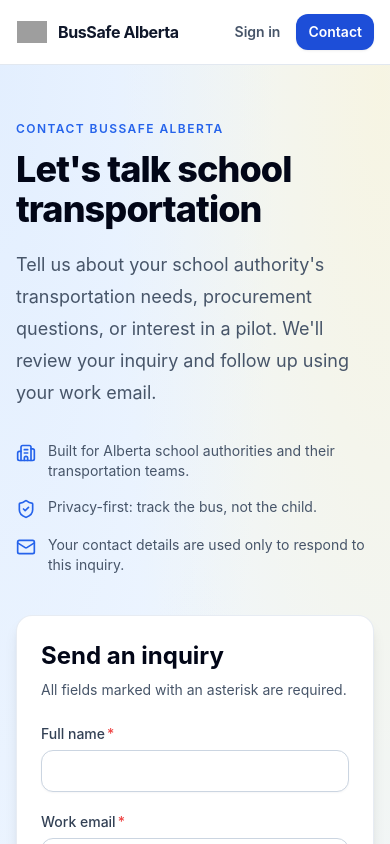
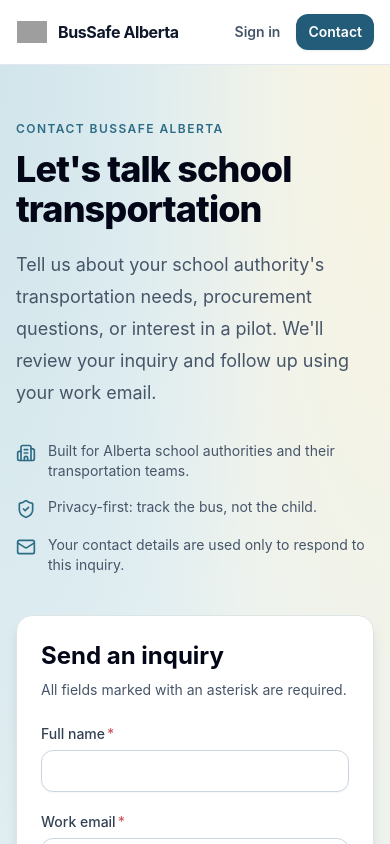
Before and after one commit to Davinder498/SafeBus-GLM, a React (Vite) app in the folder apps/web/: page /contact in a window 390 px wide. Shown: the top 844 px of the page. Built offline with nearby package versions, Linux system fonts and the light colour scheme; no server answers; grey boxes are pictures that could not be loaded; a web font is replaced by a local one.

Commit message:
feat: unify web and mobile color system

```diff
--- a/apps/web/src/components/layout/DashboardLayout.tsx
+++ b/apps/web/src/components/layout/DashboardLayout.tsx
@@ -344,14 +344,14 @@
 
   return (
     <div
-      className="min-h-screen bg-slate-50"
+      className="min-h-screen bg-[#F6F8F7]"
       data-ui="dashboard-shell"
       data-app-surface={appSurface}
       data-portal={portal}
     >
       {/* Top header */}
       <header
-        className="sticky top-0 z-40 border-b border-slate-200 bg-white/80 backdrop-blur-md"
+        className="sticky top-0 z-40 border-b border-[#DCE5E4] bg-white/90 backdrop-blur-md"
         data-ui="app-bar"
       >
         <div
@@ -472,7 +472,7 @@
       <div className="mx-auto flex max-w-[1400px] gap-0 px-0 lg:px-6">
         {/* Desktop sidebar */}
         {!usesBottomTabs && (
-          <aside className="sticky top-16 hidden h-[calc(100vh-4rem)] w-64 shrink-0 overflow-y-auto border-r border-slate-200 bg-white py-6 lg:block">
+          <aside className="sticky top-16 hidden h-[calc(100vh-4rem)] w-64 shrink-0 overflow-y-auto border-r border-[#DCE5E4] bg-white py-6 lg:block">
             <SidebarNav groups={groups} portal={portal} />
           </aside>
         )}
--- a/apps/web/src/components/ui/Button.tsx
+++ b/apps/web/src/components/ui/Button.tsx
@@ -19,7 +19,7 @@
         success:
           'bg-success-600 text-white shadow-sm hover:bg-success-700 focus-visible:ring-success-500',
         outline:
-          'border border-slate-300 bg-white text-slate-700 shadow-xs hover:bg-slate-50 hover:text-slate-900 focus-visible:ring-navy-500',
+          'border border-[#DCE5E4] bg-white text-slate-700 shadow-xs hover:bg-[#EFF4F3] hover:text-slate-900 focus-visible:ring-navy-500',
       },
       size: {
         sm: 'h-9 px-3 text-sm',
--- a/apps/web/src/components/ui/Card.tsx
+++ b/apps/web/src/components/ui/Card.tsx
@@ -15,7 +15,7 @@
     <div
       data-ui="card"
       className={cn(
-        'min-w-0 rounded-xl border border-slate-200/80 bg-white shadow-card',
+        'min-w-0 rounded-xl border border-[#DCE5E4] bg-white shadow-card',
         interactive &&
           'transition-shadow duration-200 hover:-translate-y-0.5 hover:shadow-card-hover',
         className,
--- a/apps/web/src/index.css
+++ b/apps/web/src/index.css
@@ -11,6 +11,21 @@
 @tailwind utilities;
 
 @layer base {
+  :root {
+    --color-brand: #235c78;
+    --color-brand-hover: #19465e;
+    --color-brand-strong: #123447;
+    --color-brand-soft: #e8f2f5;
+    --color-accent: #f2b84b;
+    --color-accent-soft: #fff4d8;
+    --color-canvas: #f6f8f7;
+    --color-surface: #ffffff;
+    --color-surface-subtle: #eff4f3;
+    --color-border: #dce5e4;
+    --color-text: #172b3a;
+    --color-text-muted: #5e6f73;
+  }
+
   html {
     font-family:
       'Inter',
@@ -22,7 +37,9 @@
   }
 
   body {
-    @apply bg-slate-50 text-slate-900 antialiased;
+    background: var(--color-canvas);
+    color: var(--color-text);
+    @apply antialiased;
   }
 
   /* WCAG 2.1 AA: visible focus indicator */
@@ -66,11 +83,11 @@
 
   /* Modern gradient mesh background for auth/public surfaces */
   .bg-mesh {
-    background-color: #eff6ff;
+    background-color: var(--color-brand-soft);
     background-image:
-      radial-gradient(at 0% 0%, rgb(219 234 254 / 0.6) 0px, transparent 50%),
-      radial-gradient(at 98% 1%, rgb(254 243 199 / 0.5) 0px, transparent 50%),
-      radial-gradient(at 50% 100%, rgb(219 234 254 / 0.4) 0px, transparent 50%);
+      radial-gradient(at 0% 0%, rgb(195 221 228 / 0.62) 0px, transparent 50%),
+      radial-gradient(at 98% 1%, rgb(255 244 216 / 0.7) 0px, transparent 50%),
+      radial-gradient(at 50% 100%, rgb(225 238 241 / 0.52) 0px, transparent 50%);
   }
 
   /* Glassy card overlay used on auth surfaces */
@@ -99,12 +116,12 @@
 
 .guardian-service-line__track {
   bottom: 0.875rem;
-  background: #bfd0e3;
+  background: var(--color-border);
 }
 
 .guardian-service-line__travelled {
   max-height: calc(100% - 1.75rem);
-  background: #0b2f5b;
+  background: var(--color-brand);
   transition: height 500ms ease;
 }
 
@@ -120,9 +137,9 @@
   justify-content: center;
   border: 3px solid white;
   border-radius: 999px;
-  background: #ffc928;
-  color: #0b2f5b;
-  box-shadow: 0 5px 14px rgb(11 47 91 / 0.22);
+  background: var(--color-accent);
+  color: var(--color-brand-strong);
+  box-shadow: 0 5px 14px rgb(35 92 120 / 0.22);
   transition: top 500ms ease;
 }
 
@@ -151,27 +168,27 @@
 }
 
 .guardian-service-line__point[data-state='passed'] > span {
-  border-color: #0b2f5b;
-  background: #0b2f5b;
+  border-color: var(--color-brand);
+  background: var(--color-brand);
 }
 
 .guardian-service-line__point[data-state='passed'] p {
-  color: #64748b;
+  color: var(--color-text-muted);
 }
 
 .guardian-service-line__point[data-state='next'] {
   margin: -0.375rem -0.5rem 0.625rem;
   padding: 0.75rem 0.5rem 1rem;
-  border: 1px solid #bfdbfe;
+  border: 1px solid var(--color-border);
   border-radius: 0.875rem;
-  background: #eff6ff;
+  background: var(--color-brand-soft);
 }
 
 .guardian-service-line__point[data-state='next'] > span,
 .guardian-service-line__point[data-state='at_stop'] > span,
 .guardian-service-line__point[data-terminal='true'] > span {
-  border-color: #0b2f5b;
-  background: #ffc928;
+  border-color: var(--color-brand);
+  background: var(--color-accent);
 }
 
 @media (prefers-reduced-motion: reduce) {
--- a/apps/web/tailwind.config.js
+++ b/apps/web/tailwind.config.js
@@ -8,70 +8,69 @@
   theme: {
     extend: {
       colors: {
-        // Primary brand — modernized blue scale (kept under `navy` alias for
-        // backward compatibility with existing `navy-*` usages across the app).
-        // This is a fresher, more saturated blue ramp inspired by modern SaaS.
+        // Prairie Transit blue — calm, trustworthy, and shared by web/mobile.
+        // The `navy` alias is retained so the existing UI adopts it globally.
         navy: {
-          50: '#EFF6FF',
-          100: '#DBEAFE',
-          200: '#BFDBFE',
-          300: '#93C5FD',
-          400: '#60A5FA',
-          500: '#3B82F6',
-          600: '#2563EB',
-          700: '#1D4ED8',
-          800: '#1E40AF',
-          900: '#1E3A8A',
-          950: '#172554',
+          50: '#F0F6F7',
+          100: '#E1EEF1',
+          200: '#C3DDE4',
+          300: '#96C1CE',
+          400: '#65A0B3',
+          500: '#397F99',
+          600: '#2D6C86',
+          700: '#235C78',
+          800: '#19465E',
+          900: '#163B4F',
+          950: '#123447',
         },
-        // Accent — vibrant amber/gold (Alberta school-bus inspired).
+        // Warm school-bus gold. Pair with dark text, not white text.
         yellow: {
-          50: '#FFFDF2',
-          100: '#FEF9C3',
-          200: '#FEF08A',
-          300: '#FDE047',
-          400: '#FACC15',
-          500: '#EAB308',
-          600: '#CA8A04',
-          700: '#A16207',
-          800: '#854D0E',
-          900: '#713F12',
+          50: '#FFFBF2',
+          100: '#FFF4D8',
+          200: '#FDE5A9',
+          300: '#F8D273',
+          400: '#F2B84B',
+          500: '#E3A234',
+          600: '#C78322',
+          700: '#9B6919',
+          800: '#754E17',
+          900: '#5A3C14',
         },
         success: {
-          50: '#F0FDF4',
-          100: '#DCFCE7',
-          200: '#BBF7D0',
-          300: '#86EFAC',
-          400: '#4ADE80',
-          500: '#22C55E',
-          600: '#16A34A',
-          700: '#15803D',
-          800: '#166534',
-          900: '#14532D',
+          50: '#F1F9F6',
+          100: '#E6F4EE',
+          200: '#C8E7DA',
+          300: '#96D1BA',
+          400: '#58AF90',
+          500: '#328E6D',
+          600: '#238064',
+          700: '#185C49',
+          800: '#164B3D',
+          900: '#133E34',
         },
         warning: {
-          50: '#FFFBEB',
-          100: '#FEF3C7',
-          200: '#FDE68A',
-          300: '#FCD34D',
-          400: '#FBBF24',
-          500: '#F59E0B',
-          600: '#D97706',
-          700: '#B45309',
-          800: '#92400E',
-          900: '#78350F',
+          50: '#FFFAF0',
+          100: '#FFF3DC',
+          200: '#FDE2B3',
+          300: '#F5C97E',
+          400: '#E4A342',
+          500: '#CF861F',
+          600: '#C27A1A',
+          700: '#925711',
+          800: '#70430D',
+          900: '#59370F',
         },
         danger: {
-          50: '#FEF2F2',
-          100: '#FEE2E2',
-          200: '#FECACA',
-          300: '#FCA5A5',
-          400: '#F87171',
-          500: '#EF4444',
-          600: '#DC2626',
-          700: '#B91C1C',
-          800: '#991B1B',
-          900: '#7F1D1D',
+          50: '#FFF5F6',
+          100: '#FCEAEC',
+          200: '#F6CDD1',
+          300: '#ECA5AC',
+          400: '#DD747E',
+          500: '#CF5963',
+          600: '#C64B55',
+          700: '#A13A44',
+          800: '#87313A',
+          900: '#702C34',
         },
       },
       fontFamily: {
```
Also changed, not shown: apps/web/src/pages/AdminDashboardPage.tsx (+16 -16 lines), 2 other files (tests, documents, lock files or other folders).
